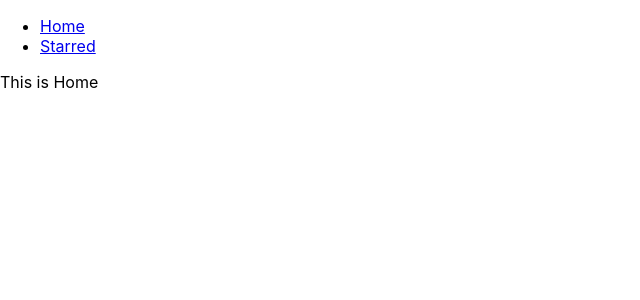
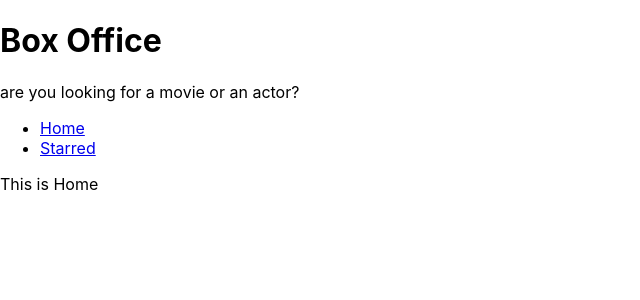
Before and after one commit to atharuddin786/box-office, a React (Create React App) app: page / in a window 1280 px wide. Shown: the top 300 px of the page, without its empty margins (0-640 px from the left). Built offline with nearby package versions, Linux system fonts and the light colour scheme.

Commit message:
added page management and added title

```diff
--- a/src/App.js
+++ b/src/App.js
@@ -1,17 +1,14 @@
 import { Routes, Route } from "react-router-dom";
-import Navs from "./Components/Navs";
+
 import Home from "./pages/Home";
 import Starred from "./pages/Starred";
 
 function App() {
   return (
-    <div>
-      <Navs />
-      <Routes>
-        <Route path="/" element={<Home />} />
-        <Route path="/starred" element={<Starred />} />
-      </Routes>
-    </div>
+    <Routes>
+      <Route path="/" element={<Home />} />
+      <Route path="/starred" element={<Starred />} />
+    </Routes>
   );
 }
 
--- /dev/null
+++ b/src/Components/MainPageLayout.js
@@ -0,0 +1,18 @@
+import React from "react";
+import Navs from "./Navs";
+import Title from "./Title";
+
+const MainPageLayout = ({ children }) => {
+  return (
+    <div>
+      <Title
+        title="Box Office"
+        subtitle="are you looking for a movie or an actor?"
+      />
+      <Navs />
+      {children}
+    </div>
+  );
+};
+
+export default MainPageLayout;
--- /dev/null
+++ b/src/Components/Title.js
@@ -0,0 +1,12 @@
+import React from "react";
+
+const Title = ({ title, subtitle }) => {
+  return (
+    <div>
+      <h1>{title}</h1>
+      <p>{subtitle}</p>
+    </div>
+  );
+};
+
+export default Title;
--- a/src/pages/Home.js
+++ b/src/pages/Home.js
@@ -1,7 +1,8 @@
 import React from "react";
+import MainPageLayout from "../Components/MainPageLayout";
 
 const Home = () => {
-  return <div>This is Home</div>;
+  return <MainPageLayout>This is Home</MainPageLayout>;
 };
 
 export default Home;
--- a/src/pages/Starred.js
+++ b/src/pages/Starred.js
@@ -1,7 +1,8 @@
 import React from "react";
+import MainPageLayout from "../Components/MainPageLayout";
 
 const Starred = () => {
-  return <div>This is Starred</div>;
+  return <MainPageLayout>This is Starred</MainPageLayout>;
 };
 
 export default Starred;
```
